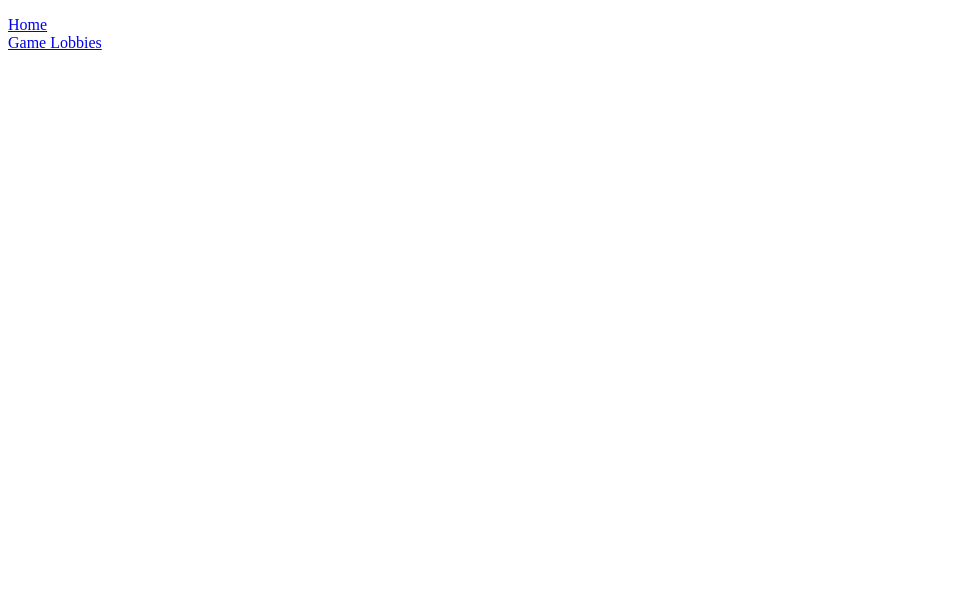
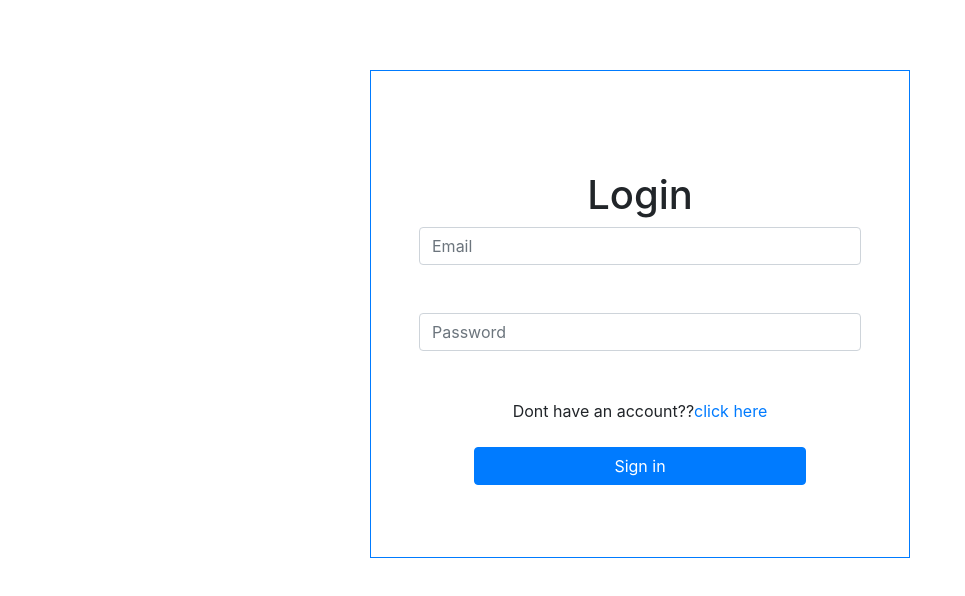
Before and after one commit to OC-Software-Engineering-Project-1/OC-Software-Engineering-Project-1, a Vue app in the folder GameWebsite/VueFrontend/: page /#/register in a window 1280 px wide. Before the commit this address led to /#/login. Shown: the top 596 px of the page, without its empty margins (0-965 px from the left). Built offline with nearby package versions, Linux system fonts and the light colour scheme.

Commit message:
Initial Commit (Login mechanics)

```diff
--- a/GameWebsite/VueFrontend/package.json
+++ b/GameWebsite/VueFrontend/package.json
@@ -12,7 +12,11 @@
     "name": ""
   },
   "dependencies": {
+    "axios": "^0.19.2",
+    "bootstrap": "^4.5.0",
+    "sweetalert": "^2.1.2",
     "vue": "2.5.17",
+    "vue-jwt-decode": "^0.1.0",
     "vue-router": "^3.1.6"
   },
   "devDependencies": {
--- a/GameWebsite/VueFrontend/src/App.vue
+++ b/GameWebsite/VueFrontend/src/App.vue
@@ -1,44 +1,5 @@
 <template>
-    <div id="app">
-        <p>
-            <router-link :to="{ name: 'home', params: { title: 'Board Game Website' }}">Home</router-link>
-            <br/>
-            <router-link :to="{ name: 'gamelobbies', params: { lobbyList: lobbyListData }}">Game Lobbies</router-link>
-        </p>
-        <router-view />
-    </div>
+  <div id="app">
+    <router-view />
+  </div>
 </template>
-
-<script src="https://unpkg.com/vue/dist/vue.js"></script>
-<script src="https://unpkg.com/vue-router/dist/vue-router.js"></script>
-<script>
-    import Home from './components/Home.vue';
-    import GameLobbies from './components/GameLobbies.vue';
-
-    export default {
-        name: 'app',
-        components: {
-            Home,
-            GameLobbies
-        },
-        data() {
-            return {
-                lobbyListData: [
-                    {
-                        "gameTitle": "Cryptogram Game",
-                        "occupancy": "1",
-                        "capacity": "2"
-                    },
-                    {
-                        "gameTitle": "Kintsugi",
-                        "occupancy": "3",
-                        "capacity": "4"
-                    }
-                ]
-            }
-        }
-    };
-</script>
-
-<style>
-</style>
--- /dev/null
+++ b/GameWebsite/VueFrontend/src/components/auth/login.vue
@@ -0,0 +1,56 @@
+<template>
+  <div class="container">
+    <div class="row">
+      <div class="col-lg-6 offset-lg-3 col-sm-10 offset-sm-1">
+        <form
+          class="text-center border border-primary p-5"
+          style="margin-top:70px;height:auto;padding-top:100px !important;"
+          @submit.prevent="loginUser"
+        >
+            <h1>Login</h1>
+          <input
+            type="text"
+            id="email"
+            class="form-control mb-5"
+            placeholder="Email"
+            v-model="login.email"
+          />
+          <!-- Password -->
+          <input
+            type="password"
+            id="password"
+            class="form-control mb-5"
+            placeholder="Password"
+            v-model="login.password"
+          />
+          <p>
+            Dont have an account??<router-link to="/register"
+              >click here</router-link
+            >
+          </p>
+          <!-- Sign in button -->
+          <center>
+            <button class="btn btn-primary btn-block w-75 my-4" type="submit">
+              Sign in
+            </button>
+          </center>
+        </form>
+      </div>
+    </div>
+  </div>
+</template>
+<script>
+export default {
+  data() {
+    return {
+      login: {
+        email: "",
+        password: ""
+      }
+    };
+  },
+  methods: {
+    async loginUser() {}
+  }
+};
+</script>
--- /dev/null
+++ b/GameWebsite/VueFrontend/src/components/auth/register.vue
@@ -0,0 +1,65 @@
+<template>
+  <div class="container">
+    <div class="row">
+      <div class="col-lg-6 offset-lg-3 col-sm-10 offset-sm-1">
+        <form
+          class="text-center border border-primary p-5"
+          style="margin-top:70px;height:auto;padding-top:100px !important;"
+          @submit.prevent="registerUser"
+        >
+          <input
+            type="text"
+            id="name"
+            class="form-control mb-5"
+            placeholder="Name"
+            v-model="register.name"
+            required
+          />
+          <input
+            type="email"
+            id="email"
+            class="form-control mb-5"
+            placeholder="Email"
+            v-model="register.email"
+            required
+          />
+          <!-- Password -->
+          <input
+            type="password"
+            id="password"
+            class="form-control mb-5"
+            placeholder="Password"
+            v-model="register.password"
+          />
+          <p>
+            Already have an account??<router-link to="/"
+              >click here</router-link
+            >
+            <!-- Sign in button -->
+            <center>
+              <button class="btn btn-primary btn-block w-75 my-4" type="submit">
+                Sign in
+              </button>
+            </center>
+          </p>
+        </form>
+      </div>
+    </div>
+  </div>
+</template>
+<script>
+export default {
+  data() {
+    return {
+      register: {
+        name: "",
+        email: "",
+        password: ""
+      }
+    };
+  },
+  methods: {
+    async registerUser() {}
+  }
+};
+</script>
--- a/GameWebsite/VueFrontend/src/main.js
+++ b/GameWebsite/VueFrontend/src/main.js
@@ -1,31 +1,16 @@
-import Vue from 'vue';
-import VueRouter from 'vue-router';
-import App from './App.vue';
+import Vue from "vue";
+import App from "./App.vue";
+import router from "./router";
+import axios from "axios";
+import "bootstrap/dist/css/bootstrap.css";
 
-import Home from './components/Home.vue'
-import GameLobbies from './components/GameLobbies.vue'
-
-Vue.config.productionTip = true;
-Vue.use(VueRouter);
-
-const router = new VueRouter({
-    routes: [
-        {
-            path: '/home',
-            name: 'home',
-            component: Home,
-            props: true
-        },
-        {
-            path: '/gamelobbies',
-            name: 'gamelobbies',
-            component: GameLobbies,
-            props: true
-        }
-    ]
+const base = axios.create({
+  baseURL: "http://localhost:4000"
 });
 
+Vue.prototype.$http = base;
+Vue.config.productionTip = false;
 new Vue({
-    render: h => h(App),
-    router,
-}).$mount('#app');
+  router,
+  render: h => h(App)
+}).$mount("#app");
--- /dev/null
+++ b/GameWebsite/VueFrontend/src/router/index.js
@@ -0,0 +1,34 @@
+import Vue from "vue";
+import VueRouter from "vue-router";
+import Home from "../views/Home.vue";
+import GameLobbies from "../views/GameLobbies.vue";
+
+Vue.use(VueRouter);
+const routes = [
+  {
+    path: "/home",
+    name: "home",
+    component: Home
+  },
+  {
+    path: "/gamelobbies",
+    name: "gamelobbies",
+    component: GameLobbies
+  },
+  {
+    path: "/",
+    name: "login",
+    component: () => import("../views/login.vue")
+  },
+  {
+    path: "/register",
+    name: "register",
+    component: () => import("../views/register.vue")
+  }
+];
+const router = new VueRouter({
+  mode: "history",
+  base: process.env.BASE_URL,
+  routes
+});
+export default router;
--- /dev/null
+++ b/GameWebsite/VueFrontend/src/views/login.vue
@@ -0,0 +1,13 @@
+<template>
+  <div class="login">
+    <login />
+  </div>
+</template>
+<script>
+import login from "@/components/auth/login";
+export default {
+  components: {
+    login
+  }
+};
+</script>
--- /dev/null
+++ b/GameWebsite/VueFrontend/src/views/register.vue
@@ -0,0 +1,13 @@
+<template>
+  <div class="register">
+    <register />
+  </div>
+</template>
+<script>
+import register from "@/components/auth/register";
+export default {
+  components: {
+    register
+  }
+};
+</script>
```
Also changed, not shown: GameWebsite/VueFrontend/src/views/GameLobbies.vue (renamed from GameWebsite/VueFrontend/src/components/GameLobbies.vue), GameWebsite/VueFrontend/src/views/Home.vue (renamed from GameWebsite/VueFrontend/src/components/Home.vue), 1 other file (tests, documents, lock files or other folders).
